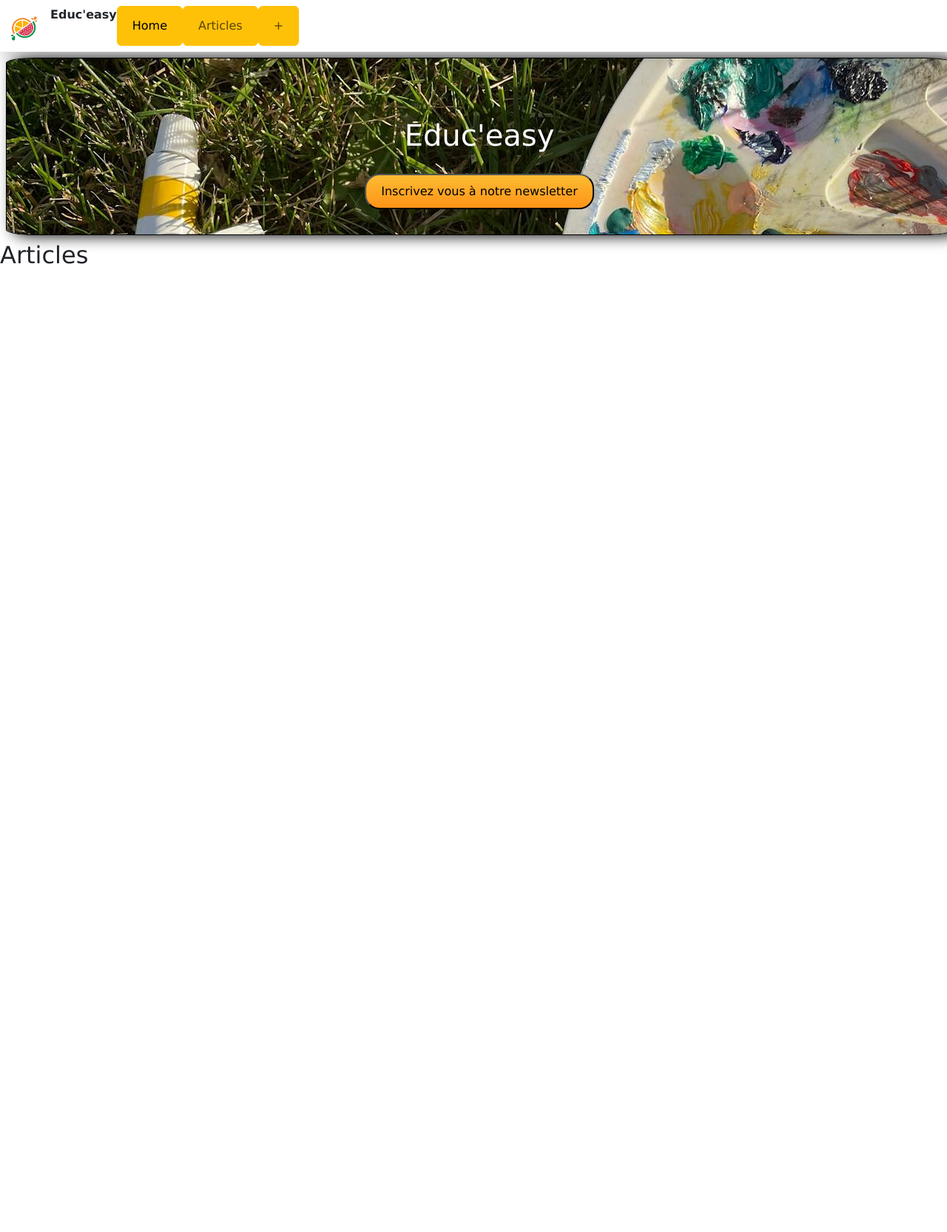
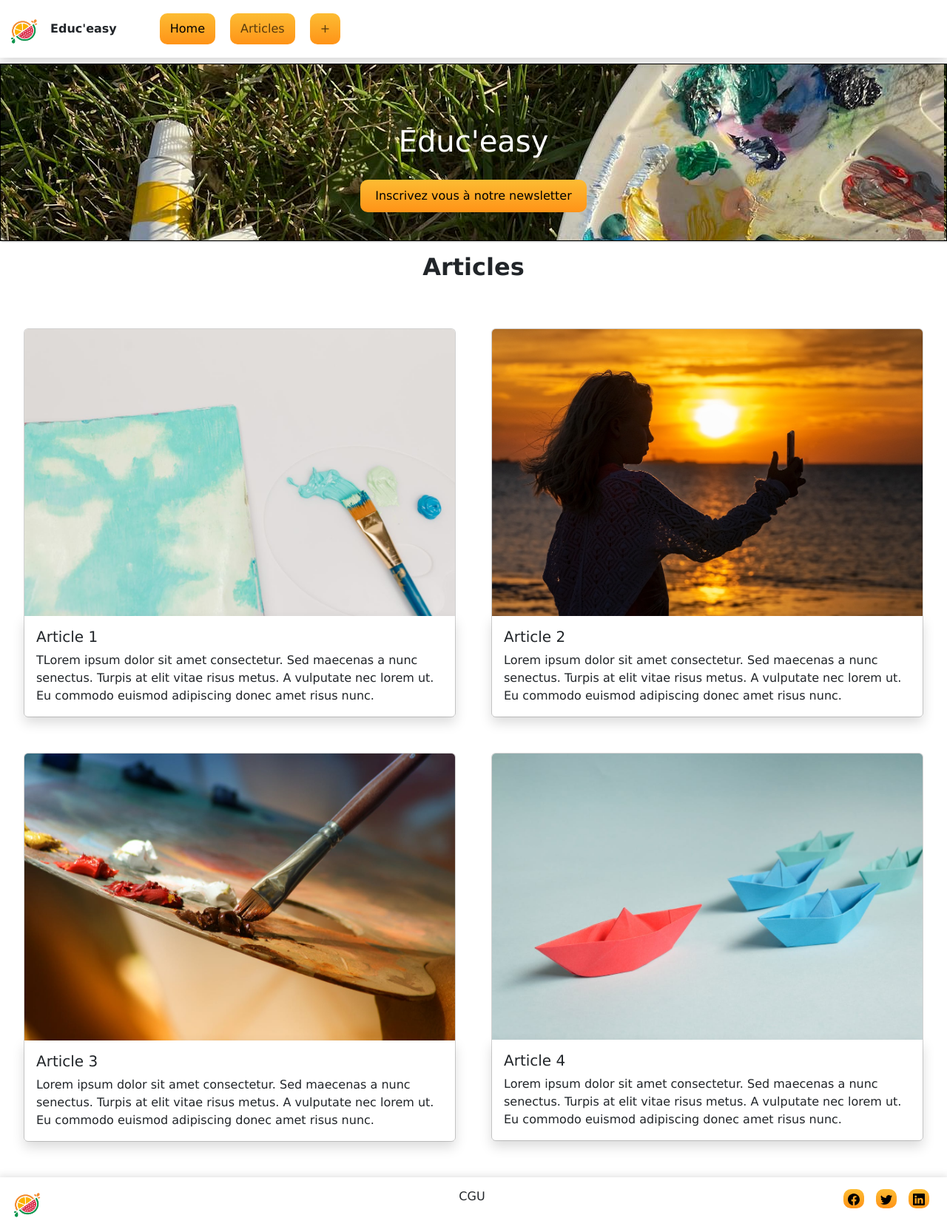
Before and after one commit to B-Ethan07/Educ-easy, a PHP site: page / in a window 1280 px wide. Shown: the whole page at 74% size. Before the commit the page ends 357 px from the top, so only its background shows below. Run offline with PHP 8.4, Linux system fonts and the light colour scheme.

Commit message:
articles and footer added with css

```diff
--- a/assets/style.css
+++ b/assets/style.css
@@ -1,5 +1,6 @@
 * {
   box-sizing: border-box;
+  margin: 0;
 }
 :root {
     --border--wireframe: 1px solid black;
@@ -9,6 +10,14 @@ body {
   line-height: 1.5;
   font-family: Verdana;
 }
+.nav-item {
+    margin: 5px 5px;
+    padding: 5px;
+}
+.titre {
+    margin-top: 1.2rem;
+    margin-right: 3rem;
+}
 
 header {
 
@@ -17,9 +26,8 @@ header {
   border: var(--border--wireframe);
   width: 100%;
   height: 15rem;
-  margin: 0.5rem;
-  border-radius: 3%;
-  box-shadow: 10px 1px 20px black;
+  margin: 0.5rem 0;
+  box-shadow: 2px 1px 2px rgb(192, 192, 192);
 }
 header > section {
     margin-top: 5rem;
@@ -29,13 +37,42 @@ header > section {
  .cta {
   display: inline-block;
   background: linear-gradient( #fcbc33, #ff9317);
-  border-radius: 20px;
-  padding: 10px 20px;
+  border-radius: 10px;
+  border: 0;
+ }
+button > .cta {
+    margin: 1rem, 0 ;
 }
 header > section > .cta {
     margin-top: 20px;
+    padding: 10px 20px;
 }
 .cta:hover {
   background: linear-gradient(#ffaf02, #fd8a07);
   text-decoration: none;
 }
+section>h2 {
+    text-align: center;
+    margin: 1rem;
+}
+footer{
+    display: flex;
+    justify-content: space-between;
+
+    background-color: rgb(255, 255, 255);
+    padding: 1rem;
+    margin-top: 3rem;
+    box-shadow: 0px 0px 10px 2px rgb(226, 226, 226);
+}
+footer > h6 {
+    margin-left: 7.5rem;
+}
+footer > ul {
+    display: flex;
+    text-decoration: none;
+}
+footer > ul > li {
+    text-decoration: none;
+    display: flex;
+    margin: 0 0.5rem;
+}
--- a/index.html
+++ b/index.html
@@ -17,15 +17,15 @@
 
           <div class="collapse navbar-collapse" id="navbarTogglerDemo03">
             <ul class="navbar-nav me-auto sm-2 mb-lg-0">
-              <li class="nav-item"><strong>Educ'easy</strong></li>
+              <li class="titre"><strong>Educ'easy</strong></li>
               <li class="nav-item">
-                <button type="button" class="btn btn-warning"><a class="nav-link active" aria-current="page" href="#">Home</a></button>
+                <button type="button" class="cta"><a class="nav-link active" aria-current="page" href="#">Home</a></button>
               </li>
               <li class="nav-item">
-                <button type="button" class="btn btn-warning"><a class="nav-link" href="#">Articles</a></button>
+                <button type="button" class="cta"><a class="nav-link" href="#">Articles</a></button>
               </li>
-              <li class="nav-item">
-                <button type="button" class="btn btn-warning"><a class="nav-link" href="#">+</a></button>
+              <li class="nav-item" id="addarticle">
+                <button type="button" class="cta"><a class="nav-link" href="#"> + </a></button>
               </li>
             </ul>
           </div>
@@ -39,12 +39,62 @@
     </header>
     <main>
         <section>
-            <h2>Articles</h2>
+            <h2><strong>Articles</strong></h2>
+            <article>
+            <div class="row row-cols-1 row-cols-md-2 g-5 m-2">
+            <div class="col">
+              <div class="card">
+                <img src="assets\images\peinture.jpg" class="card-img-top" alt="...">
+
+                <div class="card-body shadow">
+                  <h5 class="card-title">Article 1</h5>
+                  <p class="card-text">TLorem ipsum dolor sit amet consectetur. Sed maecenas a nunc senectus. Turpis at elit vitae risus metus. A vulputate nec lorem ut. Eu commodo euismod adipiscing donec amet risus nunc. </p>
+                </div>
+              </div>
+            </div>
+            <div class="col">
+              <div class="card">
+                <img src="assets\images\selfie.jpg" class="card-img-top" alt="...">
+
+                <div class="card-body shadow">
+                  <h5 class="card-title">Article 2</h5>
+                  <p class="card-text">Lorem ipsum dolor sit amet consectetur. Sed maecenas a nunc senectus. Turpis at elit vitae risus metus. A vulputate nec lorem ut. Eu commodo euismod adipiscing donec amet risus nunc. </p>
+                </div>
+              </div>
+            </div>
+            <div class="col">
+              <div class="card">
+                <img src="assets\images\pexels-daiangan-102127 (1).jpg" class="card-img-top" alt="...">
+
+                <div class="card-body shadow">
+                  <h5 class="card-title">Article 3</h5>
+                  <p class="card-text">Lorem ipsum dolor sit amet consectetur. Sed maecenas a nunc senectus. Turpis at elit vitae risus metus. A vulputate nec lorem ut. Eu commodo euismod adipiscing donec amet risus nunc.</p>
+                </div>
+              </div>
+            </div>
+            <div class="col">
+              <div class="card">
+                <img src="assets\images\pexels-padrinan-194094.jpg" class="card-img-top" alt="...">
+
+                <div class="card-body shadow">
+                  <h5 class="card-title">Article 4</h5>
+                  <p class="card-text">Lorem ipsum dolor sit amet consectetur. Sed maecenas a nunc senectus. Turpis at elit vitae risus metus. A vulputate nec lorem ut. Eu commodo euismod adipiscing donec amet risus nunc.</p>
+                </div>
+              </div>
+            </div>
+            </div>
+        </article>
         </section>
 
     </main>
     <footer>
-
+      <img src="assets\images\logo.PNG" alt="logo" width="40" height="40">
+      <h6>CGU</h6>
+      <ul>
+        <li><button class="cta"><img src="assets\images\facebook.svg" alt="facebook" /></button></li>
+        <li><button class="cta"><img src="assets\images\twitter.svg" alt="twitter" /></button></li>
+        <li><button class="cta"><img src="assets\images\linkedin.svg" alt="linkedin" /></button></li>
+      </ul>
     </footer>
     <script src="https://cdn.jsdelivr.net/npm/bootstrap@5.3.6/dist/js/bootstrap.bundle.min.js" integrity="sha384-j1CDi7MgGQ12Z7Qab0qlWQ/Qqz24Gc6BM0thvEMVjHnfYGF0rmFCozFSxQBxwHKO" crossorigin="anonymous"></script>
 </body>
```
Also changed, not shown: assets/images/facebook.svg (added), assets/images/linkedin.svg (added), assets/images/peinture.jpg (added), assets/images/pexels-daiangan-102127 (1).jpg (added), assets/images/pexels-padrinan-194094.jpg (added), assets/images/selfie.jpg (added), assets/images/twitter.svg (added).
